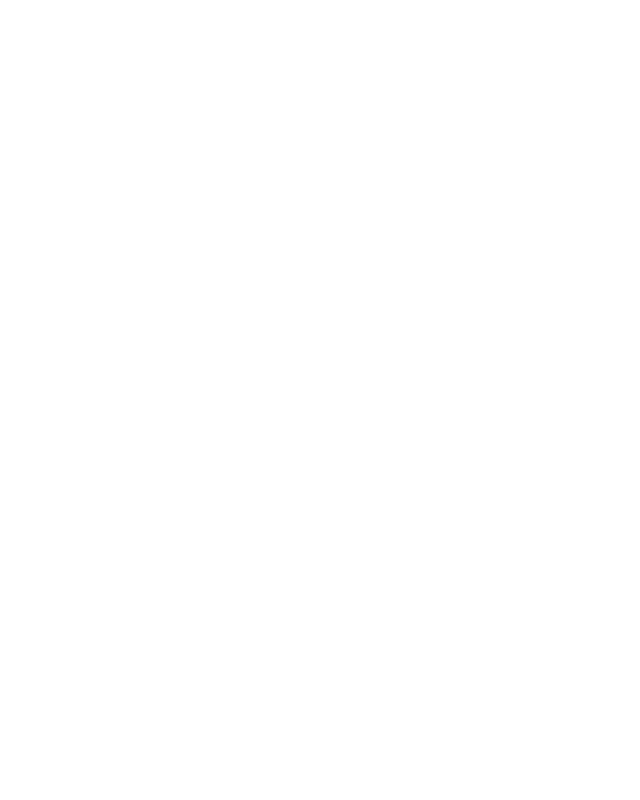
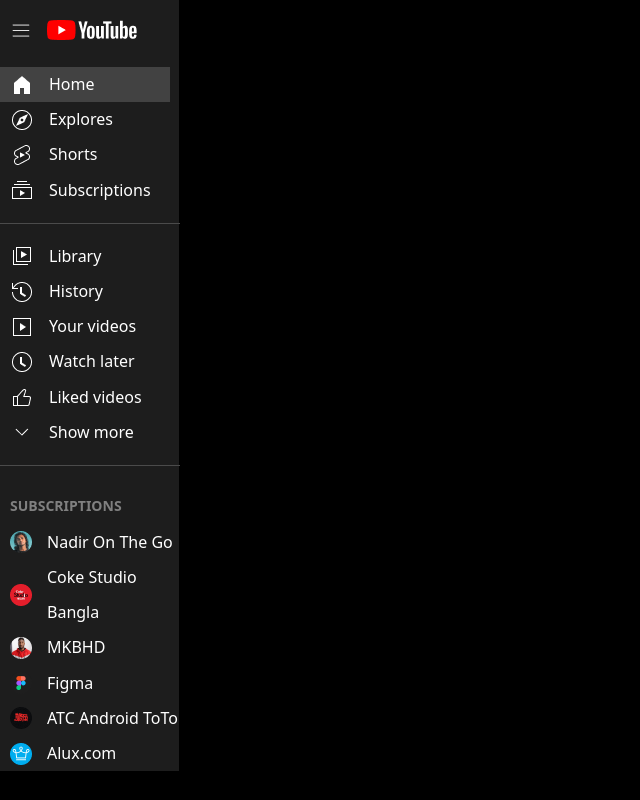
Before and after one commit to isha-patel-14/youtube-map, a React (Vite) app in the folder youtube_map/: page / in a window 1280 px wide. Shown: the whole page, without its empty margins (0-640 px from the left). Built offline with nearby package versions, Linux system fonts and the light colour scheme.

Commit message:
sidebar created using map

```diff
--- a/youtube_map/src/components/sidebar.css
+++ b/youtube_map/src/components/sidebar.css
@@ -0,0 +1,61 @@
+body{
+    background-color: black;
+    color: white;
+    margin: 0;
+    padding: 0;
+    font-family:system-ui, -apple-system, BlinkMacSystemFont, 'Segoe UI', Roboto, Oxygen, Ubuntu, Cantarell, 'Open Sans', 'Helvetica Neue', sans-serif;
+}
+
+.navbar{
+    background-color: rgb(29, 29, 29);
+    width: 14%;
+}
+
+.w_box{
+    background-color: rgb(66, 66, 66);
+    height: 35px;
+    width: 95%;
+}
+
+.bar1{
+    margin-left: 10px;
+    display: flex;
+    gap: 15px;
+    margin-bottom: 20px;
+}
+
+.bar1>div{
+    margin-top: 20px;
+}
+
+.bar2{
+    margin-top: 15px;
+}
+
+.line{
+    border-bottom: 1px solid rgb(75, 75, 75);
+    width: 180px;
+    margin-top: 15px;
+}
+
+.nav-2{
+    margin-top: -50px;
+}
+
+.side2{
+    margin-left: 10px;
+    display: flex;
+    align-items: center;
+    gap:15px;
+    line-height:2.2;
+    font-size: 16px;
+}
+
+.sub{
+    margin-top: 30px;
+    margin-bottom: 10px;
+    margin-left: 10px;
+    color: gray;
+    font-size: 14px;
+    font-weight: 600;
+}
--- a/youtube_map/src/components/sidebar.jsx
+++ b/youtube_map/src/components/sidebar.jsx
@@ -4,17 +4,160 @@ import logo from '../assets/Youtube logo.png'
 import home from '../assets/home.png'
 import explore from '../assets/explore.png'
 import shorts from '../assets/shorts.png'
+import sub from '../assets/subscription.png'
+import lib from '../assets/library.png'
+import history from '../assets/history.png'
+import vid from '../assets/your_video.png'
+import later from '../assets/watch_later.png'
+import liked from '../assets/liked.png'
+import more from '../assets/down_arrow.png'
+import s1 from '../assets/Ellipse 1.png'
+import s2 from '../assets/Ellipse 1 (1).png'
+import s3 from '../assets/Ellipse 1 (2).png'
+import s4 from '../assets/Ellipse 1 (3).png'
+import s5 from '../assets/Ellipse 1 (4).png'
+import s6 from '../assets/Ellipse 1 (5).png'
 
 
-function Sidebar(){
-    return(
+
+
+function Sidebar() {
+
+    const data1 = [
+        { src: home, text: "Home" },
+        { src: explore, text: "Explores" },
+        { src: shorts, text: "Shorts" },
+        { src: sub, text: "Subscriptions" },
+    ];
+
+    const data2 = [
+        { src: lib, text: "Library" },
+        { src: history, text: "History" },
+        { src: vid, text: "Your videos" },
+        { src: later, text: "Watch later" },
+        { src: liked, text: "Liked videos" },
+        { src: more, text: "Show more" },
+    ];
+
+    const data3 = [
+        { src: s1, text: "Nadir On The Go" },
+        { src: s2, text: "Coke Studio Bangla" },
+        { src: s3, text: "MKBHD"},
+        { src: s4, text: "Figma" },
+        { src: s5, text: "ATC Android ToTo" },
+        { src: s6, text: "Alux.com" },
+    ];
+
+    return (
         <>
-        <div className='navbar'>
-            <div className='bar1'>
-                <img  />
+            <div className='navbar'>
+
+                <div className='bar1'>
+                    <div><img src={threeLine} className="side1" /></div>
+                    <div><img src={logo} className='side1' /></div>
+                </div>
+
+
+                <div className='w_box'></div>
+                <div className='nav-2'>
+                    <div className='bar2'>
+                        {data1.map((detail) =>
+                        (
+                            <div className='side2'>
+                                <img src={detail.src} />
+                                <div>{detail.text}</div>
+                            </div>
+                        )
+                        )}
+
+                        {/* <div className='side2'>
+                            <img src={home} />
+                            <div>Home</div>
+                        </div>
+                        <div className='side2'>
+                            <img src={explore} />
+                            <div>Explores</div>
+                        </div>
+                        <div className='side2'><img src={shorts} />
+                            <div>Shorts</div>
+                        </div>
+                        <div className='side2'><img src={sub} />
+                            <div>Subscriptions</div>
+                        </div> */}
+                    </div>
+
+                    <div className='line'></div>
+
+                    <div className='bar2'>
+
+                        {data2.map((detail) =>
+                        (
+                            <div className='side2'>
+                                <img src={detail.src} />
+                                <div>{detail.text}</div>
+                            </div>
+                        )
+                        )}
+
+                        {/* <div className='side2'><img src={lib} />
+                            <div>Library</div>
+                        </div>
+                        <div className='side2'><img src={history} />
+                            <div>History</div>
+                        </div>
+                        <div className='side2'><img src={vid} />
+                            <div>Your videos</div>
+                        </div>
+                        <div className='side2'><img src={later} />
+                            <div>Watch later</div>
+                        </div>
+                        <div className='side2'><img src={liked} />
+                            <div>Liked videos</div>
+                        </div>
+                        <div className='side2'><img src={more} />
+                            <div>Show more</div>
+                        </div> */}
+                    </div>
+
+                    <div className='line'></div>
+
+
+                    <div className='bar2'>
+                        <div className='sub'>SUBSCRIPTIONS</div>
+
+                        {data3.map((detail) =>
+                        (
+                            <div className='side2'>
+                                <img src={detail.src} />
+                                <div>{detail.text}</div>
+                            </div>
+                        )
+                        )}
+
+                        {/* <div className='bar2'>
+                        <div className='side2'><img src={s1} />
+                            <div>Nadir On The go</div>
+                        </div>
+                        <div className='side2'><img src={s2} />
+                            <div>Coke Studio Bangla</div>
+                        </div>
+                        <div className='side2'><img src={s3} />
+                            <div>MKBHD</div>
+                        </div>
+                        <div className='side2'><img src={s4} />
+                            <div>Figma</div>
+                        </div>
+                        <div className='side2'><img src={s5} />
+                            <div>ATC Android ToTo</div>
+                        </div>
+                        <div className='side2'><img src={s6} />
+                            <div>Alux.com</div>
+                        </div> */}
+
+
+                    </div>
+                </div>
             </div>
-
-        </div>
         </>
     )
 }
```
